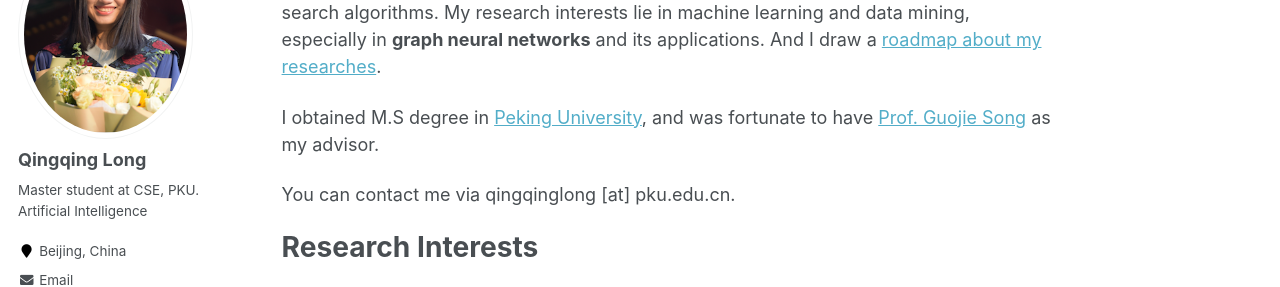
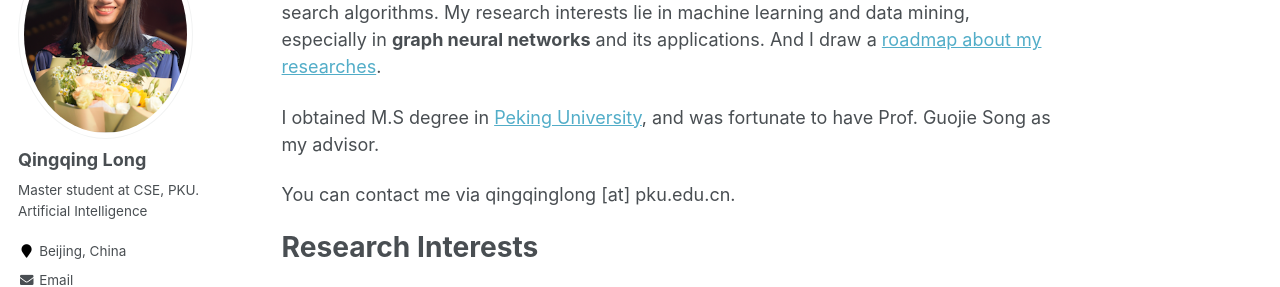
Before and after one commit to YimiAChack/YimiAChack.github.io, a Jekyll site: the page built from _pages/about.md, in a window 1280 px wide and 900 px high. Shown: the part 188-475 px from the top of the window. Built offline with Jekyll 4.4.1, drawn with Linux system fonts in a browser that asks for light colours; part of the change alters nothing that is shown.

```diff
--- a/_pages/about.md
+++ b/_pages/about.md
@@ -10,7 +10,7 @@ redirect_from:
 
 I am currently an algorithm engineer in Alibaba Group, responsible for Taobao's sponsored search algorithms. My research interests lie in machine learning and data mining, especially in **graph neural networks** and its applications. And I draw a [roadmap about my researches](https://yimiachack.github.io/files/research_roadmap.pdf).
 
-I obtained M.S degree in [Peking University](https://www.pku.edu.cn), and was fortunate to have [Prof. Guojie Song](https://gjsong-pku.cn) as my advisor.
+I obtained M.S degree in [Peking University](https://www.pku.edu.cn), and was fortunate to have Prof. Guojie Song as my advisor.
 
 You can contact me via qingqinglong \[at\] pku.edu.cn.
 
```
